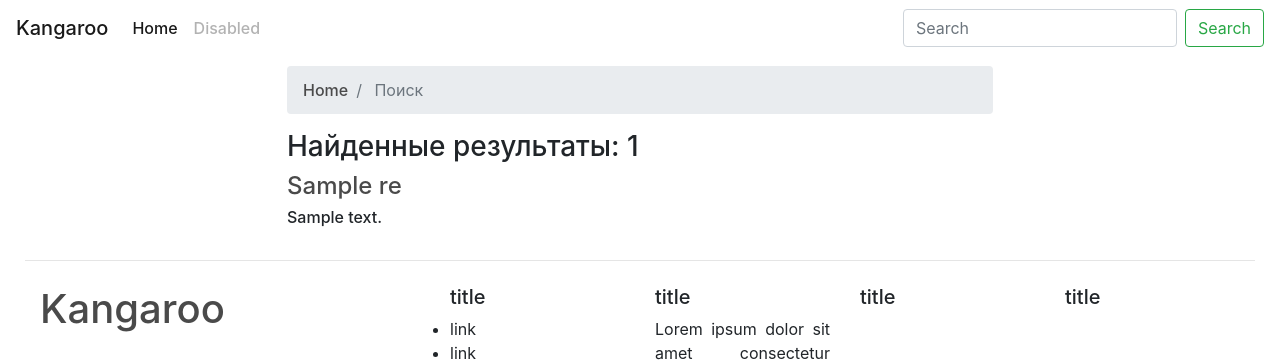
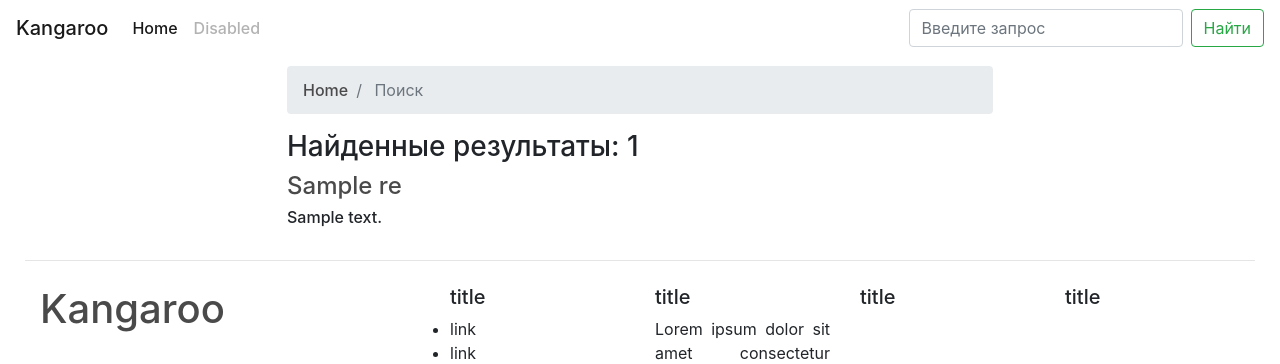
Before and after one commit to KangarooTeam/backend, a Django app: template page/templates/homepage/search.html in a window 1280 px wide. Shown: the top 364 px of the page. Run offline with Django 3.2, Linux system fonts and the light colour scheme; the template is opened without the code that fills it: most values are stand-ins (such as "Sample title", 1, 10 or a date in 2020); some libraries are stand-ins or nearby versions.

Commit message:
отладка поиска

```diff
--- a/page/templates/homepage/search.html
+++ b/page/templates/homepage/search.html
@@ -20,11 +20,23 @@
 <div class="container">
 <div class="row">
     <div class="col-sm-12">
+    {% if result %}
         <h3>Найденные результаты: {{ result.count }}</h3>
         {% for res in result %}
             <h4><a href="{{ res.get_absolute_url }}">{{ res.title }}</a></h4>
             <h6>{{ res.body | truncatewords:20 }}</h6>
         {% endfor %}
+    {% else %}
+        <h3 align="center">Внимание!</h3>
+        <h4>Строка поиска принимает только одно ключевое слово.</h4>
+        <h4>Возможно строка поиска была пустой, повторите запрос:</h4>
+        <div>
+            <form class="form-inline" action="/search/" method="get">
+                <input class="form-control mr-sm-2" type="text" name="q" placeholder="Введите запрос" aria-label="Search">
+                <button class="btn btn-outline-success my-2 my-sm-0" type="submit">Найти</button>
+            </form>
+        </div>
+    {% endif %}
     </div>
 
 </div>
--- a/page/templates/homepage/wrapper.html
+++ b/page/templates/homepage/wrapper.html
@@ -28,8 +28,8 @@
                 </li>
             </ul>
              <form class="form-inline" action="/search/" method="get">
-                 <input class="form-control mr-sm-2" type="text" name="q" placeholder="Search" aria-label="Search">
-                 <button class="btn btn-outline-success my-2 my-sm-0" type="submit">Search</button>
+                 <input class="form-control mr-sm-2" type="text" name="q" placeholder="Введите запрос" aria-label="Search">
+                 <button class="btn btn-outline-success my-2 my-sm-0" type="submit">Найти</button>
              </form>
 
         </div>
```
Also changed, not shown: page/views.py (+4 -7 lines).
